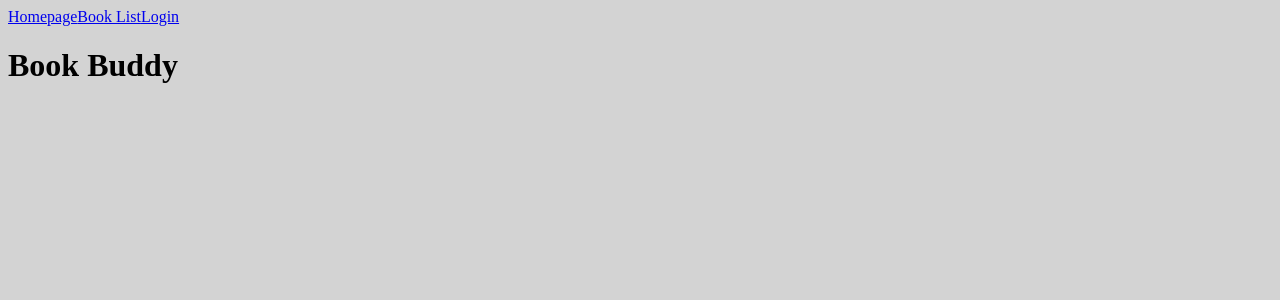
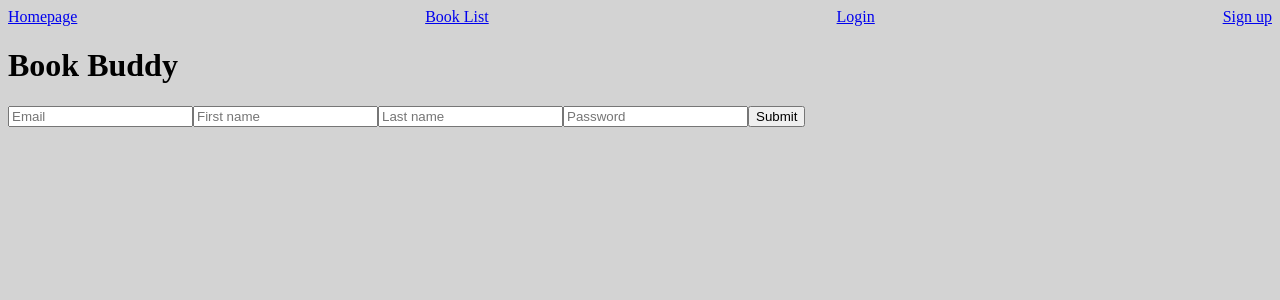
Before and after one commit to JesseDelatorre/BookBuddy, a React (Vite) app: page /signup in a window 1280 px wide. Shown: the top 300 px of the page. Built offline with nearby package versions, Linux system fonts and the light colour scheme; no server answers.

Commit message:
added books to list and worked on registeringcomponent

```diff
--- a/src/App.jsx
+++ b/src/App.jsx
@@ -1,24 +1,29 @@
-import React from "react"
-import { useState } from 'react';
+import { useState, useEffect } from 'react';
 import { Routes, Route } from 'react-router-dom';
 import NavBar from "./NavBar.jsx";
+import BookList from "./BookList.jsx";
+import Login from './Login.jsx';
+import Signup from './Signup.jsx';
 
 
 const App = () => {
-  const [ bookDetails, setBookDetails] = useState({});
+  const [allBookDetails, setAllBookDetails] = useState({});
 
 
-  const getBooks = async() => {
-    const response = await fetch('https://fsa-book-buddy-b6e748d1380d.herokuapp.com/api/books')
-    const jsonObj = await response.json();
 
-  }
-getBooks();
   return (
     <>
       <NavBar />
 
-        <h1>Book Buddy</h1>
+      <h1>Book Buddy</h1>
+
+      <Routes>
+        <Route path='/' element={<h2>Welcome!</h2>} />
+        <Route path='/booklist' element={<BookList />} />
+        <Route path='/booklist/:id' element={<allBookDetails/>}/>
+        <Route path='/login' element={<Login />} />
+        <Route path='/signup' element={<Signup />} />
+      </Routes>
     </>
   )
 }
--- /dev/null
+++ b/src/BookList.jsx
@@ -0,0 +1,39 @@
+import { useState, useEffect } from 'react'
+
+
+const BookList = (props) => {
+  const [allBooks, setAllBooks] = useState([]);
+
+  useEffect(() => {
+    const getBooks = async () => {
+      const response = await fetch('https://fsa-book-buddy-b6e748d1380d.herokuapp.com/api/books')
+      const jsonObj = await response.json();
+      const retrievedBooks = jsonObj.books;
+      // console.log(retrievedBooks);
+      setAllBooks(retrievedBooks);
+    }
+
+    getBooks();
+  }, []);
+
+
+  return (
+    <>
+      <ol>
+        {
+          allBooks.map((singleBook) => {
+
+            return (
+              <li key={singleBook.id}>
+                {singleBook.title}, {singleBook.id}
+              </li>
+            )
+          })
+        }
+      </ol>
+
+    </>
+  )
+}
+
+export default BookList
--- /dev/null
+++ b/src/Login.jsx
@@ -0,0 +1,14 @@
+const Login = () => {
+
+  return(
+    <>
+<form>
+  <input placeholder="Email"/>
+  <input placeholder="Password"/>
+  <button>Login</button>
+</form>
+    </>
+  )
+}
+
+export default Login
--- a/src/NavBar.jsx
+++ b/src/NavBar.jsx
@@ -7,7 +7,8 @@ const NavBar = () => {
     <nav>
       <Link to='/'>Homepage</Link>
       <Link to='/booklist'>Book List</Link>
-      <Link to='/Login'>Login</Link>
+      <Link to='/login'>Login</Link>
+      <Link to='/signup'>Sign up</Link>
     </nav>
 
   )
--- /dev/null
+++ b/src/Signup.jsx
@@ -0,0 +1,71 @@
+import { useState } from 'react'
+
+const Signup = () => {
+
+  const [emailInput, setEmailInput] = useState('');
+  const [firstNameInput, setFirstNameInput] = useState('');
+  const [passwordInput, setPasswordInput] = useState('');
+  const [lastNameInput, setLastNameInput] = useState('');
+
+
+  const createUser = async (event) => {
+    event.preventDefault();
+    try {
+      const response = await fetch('https://fsa-book-buddy-b6e748d1380d.herokuapp.com/api/users/register', {
+        method: 'POST',
+        headers: {
+          "Content-Type": "application/json"
+        },
+        body: JSON.stringify({
+          email: emailInput,
+          firstname: firstNameInput,
+          lastname: lastNameInput,
+          password: passwordInput
+        })
+      });
+
+
+      const user = await response.json();
+
+      if(user.error) {
+      } else {
+        setEmailInput('');
+        setFirstNameInput('');
+        setLastNameInput('');
+        setPasswordInput('');
+      }
+    }
+      catch(err) {
+        console.log(`Error`, err);
+      }
+    }
+
+  return(
+    <form onSubmit={createUser}>
+      <input placeholder="Email"
+      type="email"
+      onChange={(event) => { setEmailInput(event.target.value) }}
+      value={emailInput}
+      />
+
+      <input placeholder="First name"
+      onChange={(event) => { setFirstNameInput(event.target.value) }}
+      value={firstNameInput}
+      />
+
+      <input placeholder="Last name"
+      onChange={(event) => { setLastNameInput(event.target.value) }}
+      value={lastNameInput}
+      />
+
+      <input placeholder="Password"
+      onChange={(event) => { setPasswordInput(event.target.value) }}
+      value={passwordInput}
+      />
+
+      <button>Submit</button>
+    </form >
+  )
+}
+
+export default Signup
--- a/src/index.css
+++ b/src/index.css
@@ -1,3 +1,8 @@
 body{
   background-color: lightgrey;
 }
+
+nav{
+  display: flex;
+  justify-content: space-between;
+}
```
Also changed, not shown: src/BookDetails.jsx (added, +17 -0 lines).
